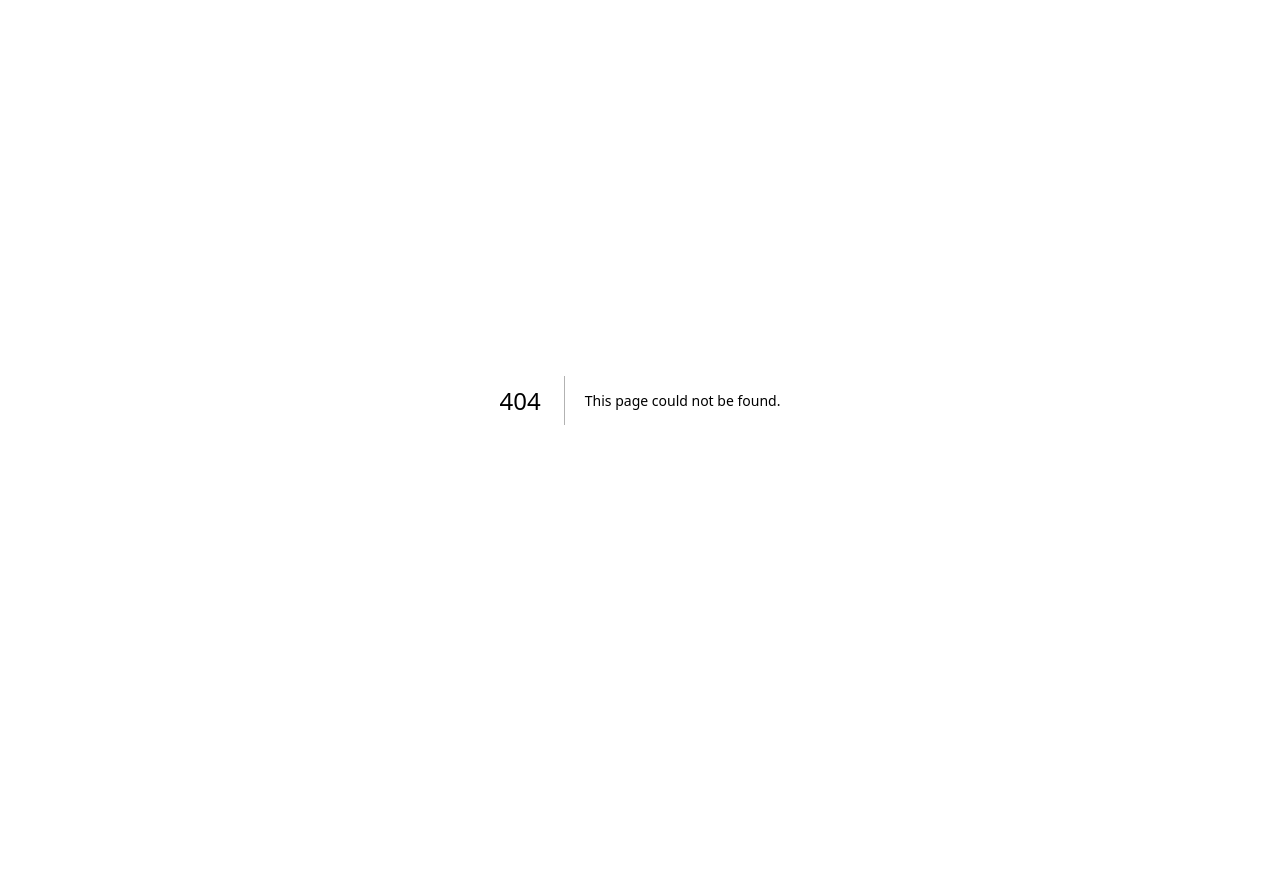
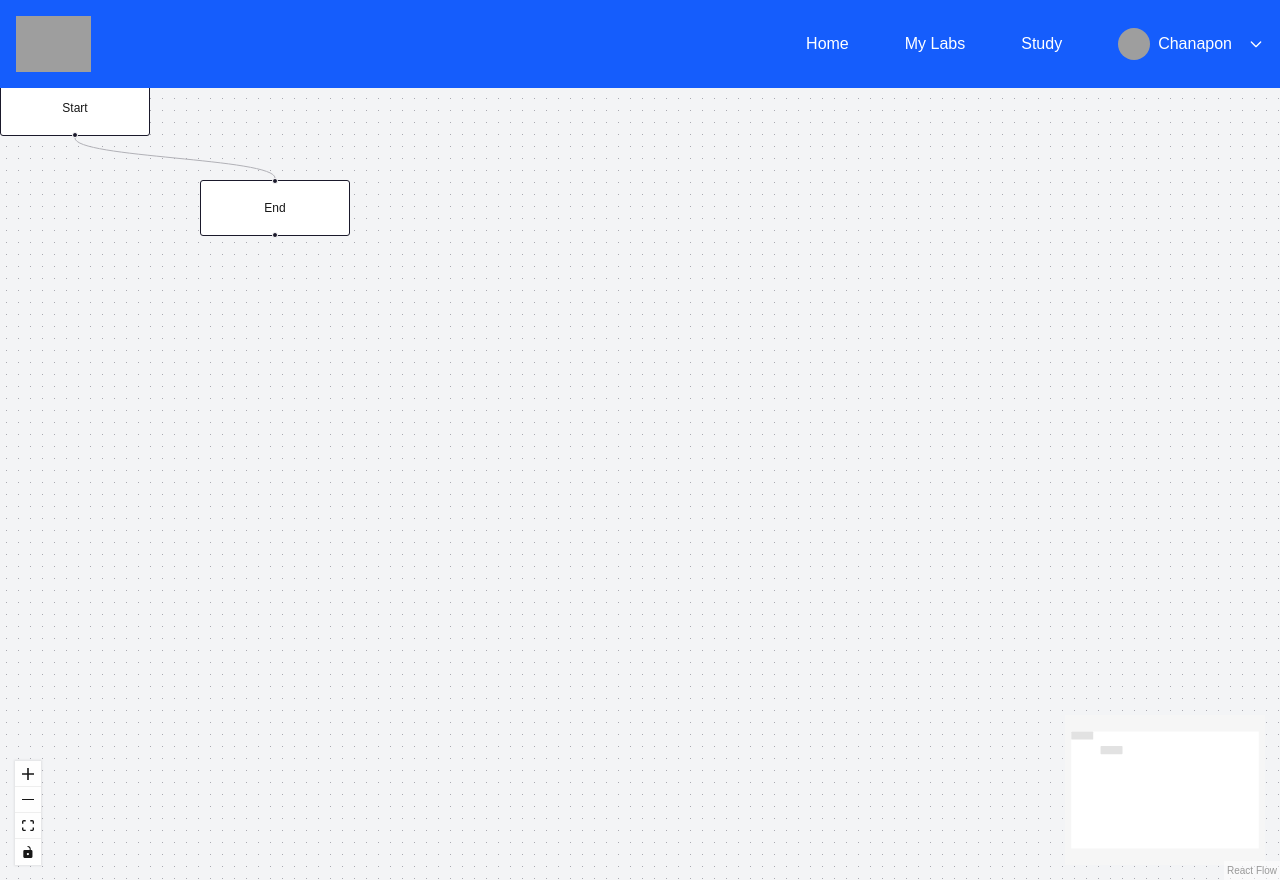
Before and after one commit to Noeywarangkana9945/CEDTEASYFLOW, a Next.js app in the folder easyflow/: page /Dolab in a window 1280 px wide. Before the commit this address had no page. Before the commit the page ends 800 px from the top, so only its background shows below. Built offline with nearby package versions, Linux system fonts and the light colour scheme; grey boxes are pictures that could not be loaded.

Commit message:
create Dolab create node edge

```diff
--- /dev/null
+++ b/easyflow/app/Dolab/_components/DefaultNode.tsx
@@ -0,0 +1,12 @@
+import React from "react";
+import { Handle, Position } from "@xyflow/react";
+
+export default function DefaultNode({ data }: any) {
+  return (
+    <div className=" border-gray-400 rounded px-4 py-2 text-center">
+      {data.label || "Default"}
+      <Handle type="target" position={Position.Top} />
+      <Handle type="source" position={Position.Bottom} />
+    </div>
+  );
+}
--- /dev/null
+++ b/easyflow/app/Dolab/_components/IfNode.tsx
@@ -0,0 +1,14 @@
+import React from "react";
+import { Handle, Position } from "@xyflow/react";
+
+export default function IfNode({ data }: any) {
+  return (
+    <div className="w-28 h-28 relative transform rotate-45 bg-pink-200 border border-gray-700 text-center">
+      <div className="absolute inset-0 flex items-center justify-center transform -rotate-45">
+        {data.label || "If"}
+      </div>
+      <Handle type="target" position={Position.Top} />
+      <Handle type="source" position={Position.Bottom} />
+    </div>
+  );
+}
--- /dev/null
+++ b/easyflow/app/Dolab/_components/InputNode.tsx
@@ -0,0 +1,12 @@
+import React from "react";
+import { Handle, Position } from "@xyflow/react";
+
+export default function InputNode({ data }: any) {
+  return (
+    <div className="bg-blue-200 border border-gray-700 text-center px-4 py-2 skew-x-[-20deg]">
+      <div className="skew-x-[20deg]">{data.label || "Input"}</div>
+      <Handle type="target" position={Position.Top} />
+      <Handle type="source" position={Position.Bottom} />
+    </div>
+  );
+}
--- /dev/null
+++ b/easyflow/app/Dolab/_components/WhileNode.tsx
@@ -0,0 +1,12 @@
+import React from "react";
+import { Handle, Position } from "@xyflow/react";
+
+export default function WhileNode({ data }: any) {
+  return (
+    <div className="bg-orange-200 border border-gray-700 text-center px-4 py-2 rounded-[25%/50%]">
+      {data.label || "While"}
+      <Handle type="target" position={Position.Top} />
+      <Handle type="source" position={Position.Bottom} />
+    </div>
+  );
+}
--- /dev/null
+++ b/easyflow/app/Dolab/page.tsx
@@ -0,0 +1,124 @@
+"use client";
+import React, { useCallback, useState } from "react";
+import {
+  ReactFlow,
+  MiniMap,
+  Controls,
+  Background,
+  BackgroundVariant,
+  useNodesState,
+  useEdgesState,
+  addEdge,
+  Connection,
+  Edge,
+  Node,
+} from "@xyflow/react";
+import "@xyflow/react/dist/style.css";
+import Navbar from "@/components/Navbar";
+
+import WhileNode from "./_components/WhileNode";
+import InputNode from "./_components/InputNode";
+import DefaultNode from "./_components/DefaultNode";
+import IfNode from "./_components/IfNode";
+
+const nodeTypes = {
+  if: IfNode,
+  while: WhileNode,
+  input: InputNode,
+  default: DefaultNode,
+};
+
+const initialNodes: Node[] = [
+  { id: "1", position: { x: 0, y: 0 }, data: { label: "Start" }, type: "default" },
+  { id: "2", position: { x: 200, y: 100 }, data: { label: "End" }, type: "default",},
+];
+
+const initialEdges: Edge[] = [
+  {
+    id: "e1-2",
+    source: "1",
+    target: "2",
+  },
+];
+
+function Dolab() {
+  const [nodes, setNodes, onNodesChange] = useNodesState(initialNodes);
+  const [edges, setEdges, onEdgesChange] = useEdgesState(initialEdges);
+  const [selectedNodeId, setSelectedNodeId] = useState<string | null>(null);
+
+  const onConnect = useCallback(
+    (params: Connection) => setEdges((eds) => addEdge(params, eds)),
+    [setEdges]
+  );
+
+  const onNodeClick = useCallback((event: React.MouseEvent, node: Node) => {
+    event.preventDefault();
+    setSelectedNodeId(node.id);
+  }, []);
+
+  const handleAddNodeFromPalette = (label: string, type: string) => {
+    if (!selectedNodeId) return;
+    const newId = `${nodes.length + 1}`;
+    const parentNode = nodes.find((n) => n.id === selectedNodeId);
+
+    const newNode: Node = {
+      id: newId,
+      position: {
+        x: parentNode!.position.x + 200,
+        y: parentNode!.position.y + 100,
+      },
+      data: { label },
+      type,
+    };
+
+    setNodes((nds) => [...nds, newNode]);
+    setEdges((eds) => [...eds, { id: `e${selectedNodeId}-${newId}`, source: selectedNodeId, target: newId }]);
+    setSelectedNodeId(null);
+  };
+
+  const nodeTemplates = [
+    { label: "Input", type: "input", color: "#a6dcef" },
+    { label: "While", type: "while", color: "#ffd89c" },
+    { label: "If", type: "if", color: "#f7d6e0" },
+    { label: "Default", type: "default", color: "#ccc" },
+  ];
+
+  return (
+    <div className="pt-20 min-h-screen bg-gray-100">
+      <Navbar />
+      <div className="relative w-full h-[100vh]">
+        <ReactFlow
+          nodes={nodes}
+          edges={edges}
+          onNodesChange={onNodesChange}
+          onEdgesChange={onEdgesChange}
+          onConnect={onConnect}
+          onNodeClick={onNodeClick}
+          nodeTypes={nodeTypes}
+        >
+          <Controls />
+          <MiniMap />
+          <Background variant={BackgroundVariant.Dots} gap={12} size={1} />
+        </ReactFlow>
+
+        {selectedNodeId && (
+          <div className="absolute top-24 right-4 bg-white shadow-md rounded p-4 z-50">
+            <p className="font-semibold mb-2">➕ เพิ่มจาก Node {selectedNodeId}</p>
+            {nodeTemplates.map((item) => (
+              <button
+                key={item.label}
+                onClick={() => handleAddNodeFromPalette(item.label, item.type)}
+                className="block w-full text-left px-3 py-1 mb-1 rounded"
+                style={{ backgroundColor: item.color }}
+              >
+                {item.label}
+              </button>
+            ))}
+          </div>
+        )}
+      </div>
+    </div>
+  );
+}
+
+export default Dolab;
--- a/easyflow/package.json
+++ b/easyflow/package.json
@@ -9,6 +9,7 @@
     "lint": "next lint"
   },
   "dependencies": {
+    "@xyflow/react": "^12.7.0",
     "next": "15.3.2",
     "react": "^19.0.0",
     "react-dom": "^19.0.0",
```
Also changed, not shown: 1 other file (tests, documents, lock files or other folders).
